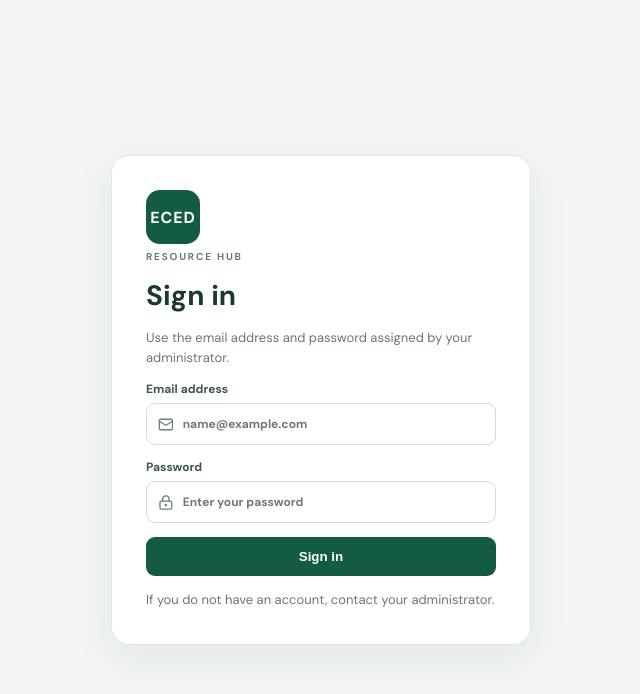
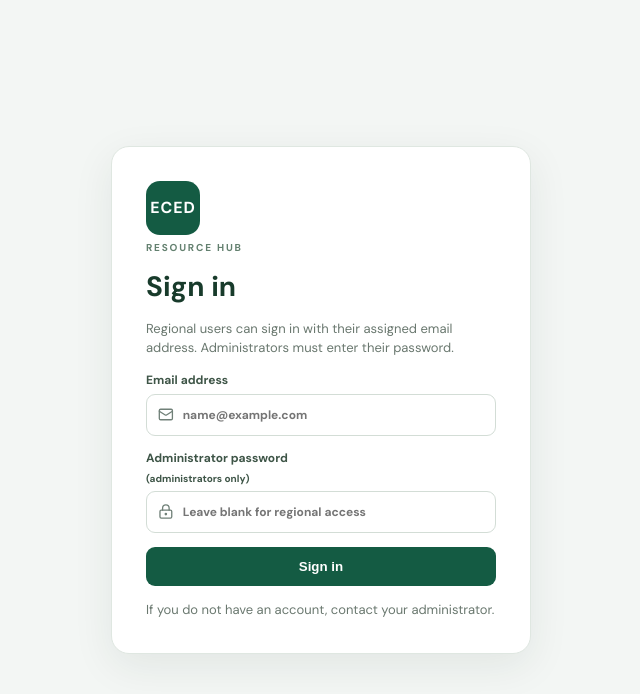
Before and after one commit to hinaaminkhowaja/ecd-resource-hub, a React (Vite) app: page / in a window 1280 px wide. Shown: the top 694 px of the page, without its empty margins (319-959 px from the left). Built offline with nearby package versions, Linux system fonts and the light colour scheme; no server answers.

Commit message:
Update login screen for regional email-only access

```diff
--- a/src/LoginView.jsx
+++ b/src/LoginView.jsx
@@ -22,9 +22,9 @@ export default function LoginView({ onLogin }) {
       <div className="auth-mark">ECED</div>
       <p className="auth-eyebrow">RESOURCE HUB</p>
       <h1>Sign in</h1>
-      <p className="auth-copy">Use the email address and password assigned by your administrator.</p>
+      <p className="auth-copy">Regional users can sign in with their assigned email address. Administrators must enter their password.</p>
       <label>Email address<span className="auth-input"><Mail size={17}/><input type="email" value={email} onChange={e=>setEmail(e.target.value)} autoComplete="username" required placeholder="name@example.com"/></span></label>
-      <label>Password<span className="auth-input"><LockKeyhole size={17}/><input type="password" value={password} onChange={e=>setPassword(e.target.value)} autoComplete="current-password" required placeholder="Enter your password"/></span></label>
+      <label>Administrator password <small>(administrators only)</small><span className="auth-input"><LockKeyhole size={17}/><input type="password" value={password} onChange={e=>setPassword(e.target.value)} autoComplete="current-password" placeholder="Leave blank for regional access"/></span></label>
       {error && <p className="auth-error" role="alert">{error}</p>}
       <button className="auth-submit" disabled={busy}>{busy?'Signing in…':'Sign in'}</button>
       <p className="auth-help">If you do not have an account, contact your administrator.</p>
```
